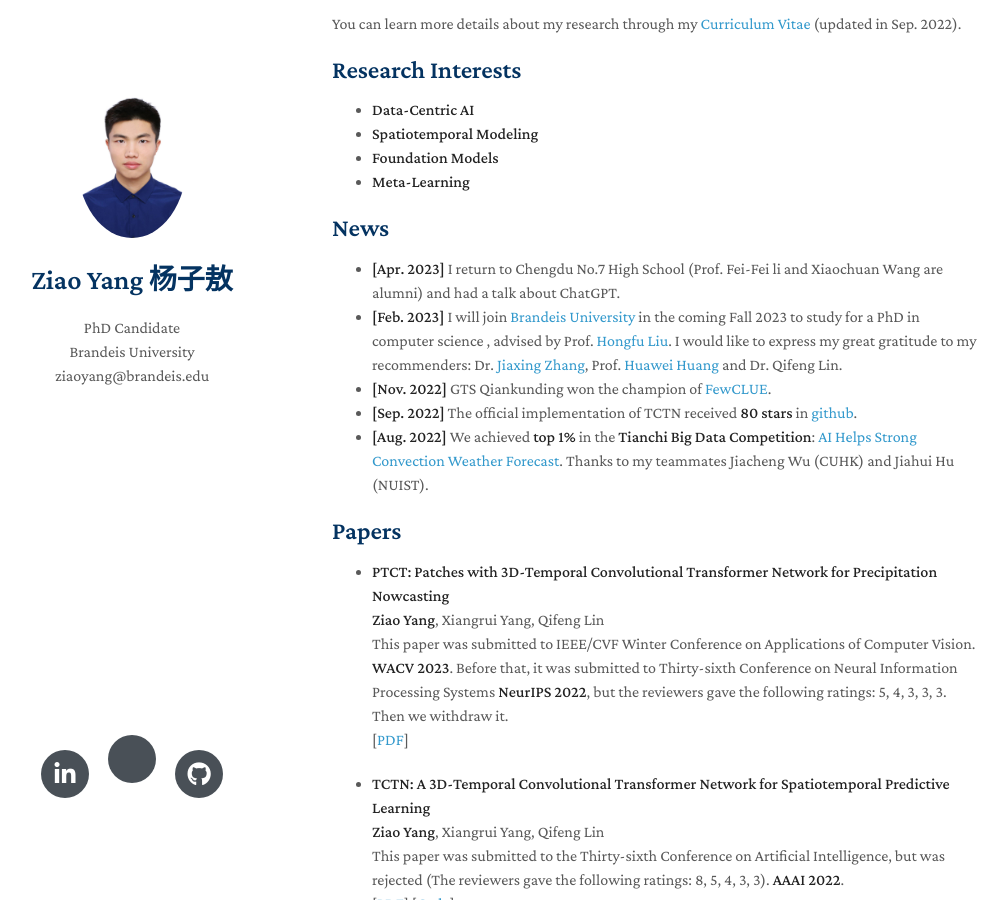
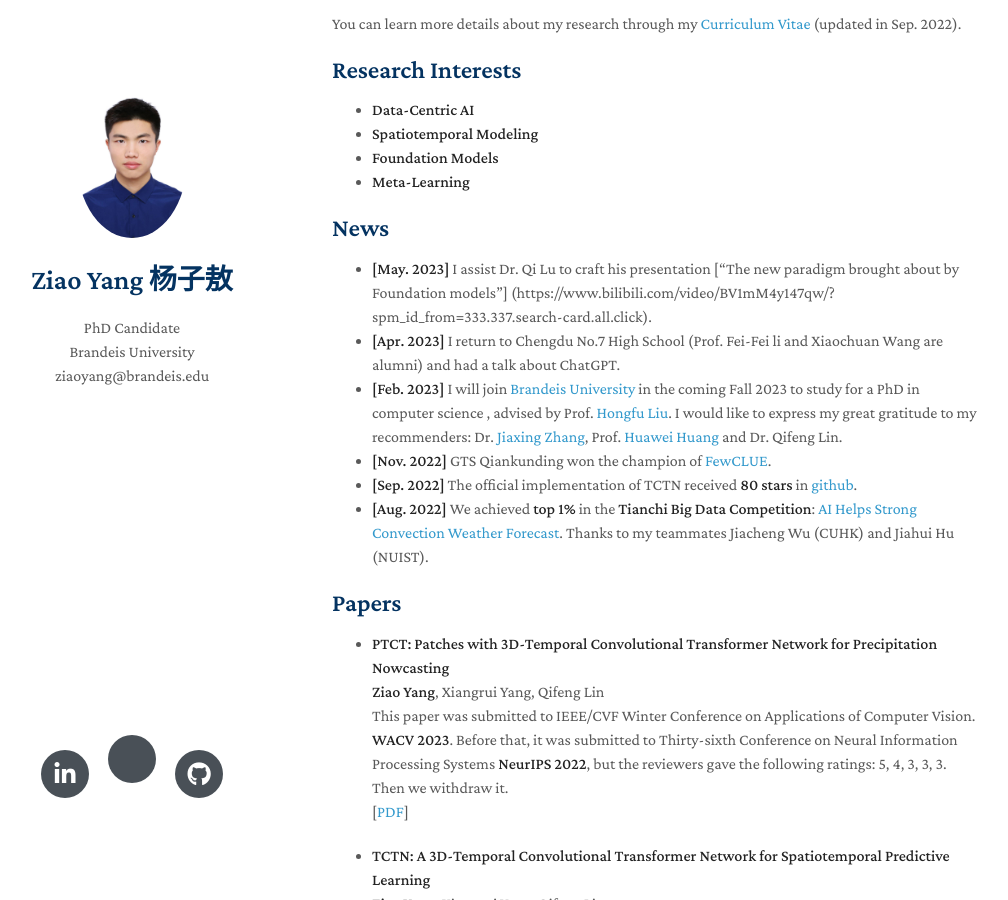
Before and after one commit to yangziao56/homepage, a Jekyll site: the page built from index.md, in a window 1280 px wide and 900 px high, scrolled down 329 px. Shown: the whole window, without its empty margins (138-1146 px from the left). Built offline with Jekyll 4.4.1, drawn with Linux system fonts in a browser that asks for light colours; nearby versions of some CDN libraries; a style sheet for code colours, icons or effects is not loaded; our own code applies the rules of GitHub Pages for plain Markdown files.

Commit message:
Update index.md
Signed-off-by: Ziao Yang <70676524+yangziao56@users.noreply.github.com>

```diff
--- a/index.md
+++ b/index.md
@@ -19,6 +19,7 @@
 
 
 ## News
+- **[May. 2023]** I assist Dr. Qi Lu to craft his presentation ["The new paradigm brought about by Foundation models"] (https://www.bilibili.com/video/BV1mM4y147qw/?spm_id_from=333.337.search-card.all.click).
 - **[Apr. 2023]** I return to Chengdu No.7 High School (Prof. Fei-Fei li and Xiaochuan Wang are alumni) and had a talk about ChatGPT.
 - **[Feb. 2023]** I will join [Brandeis University](https://www.brandeis.edu) in the coming Fall 2023 to study for a PhD in computer science , advised by Prof. [Hongfu Liu](https://hongfuliu.com). I would like to express my great gratitude to my recommenders: Dr. [Jiaxing Zhang](https://www.idea.edu.cn/research/ccnl.html), Prof. [Huawei Huang](http://xintelligence.pro) and Dr. Qifeng Lin.
 - **[Nov. 2022]** GTS Qiankunding won the champion of [FewCLUE](https://www.cluebenchmarks.com/fewclue.html).
```
